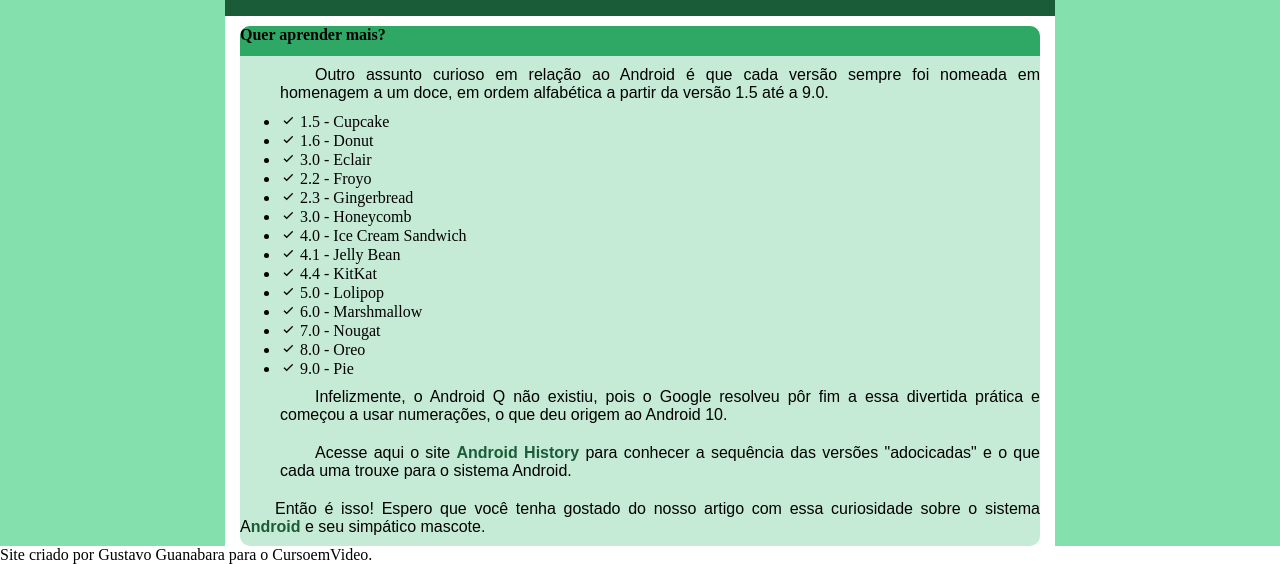
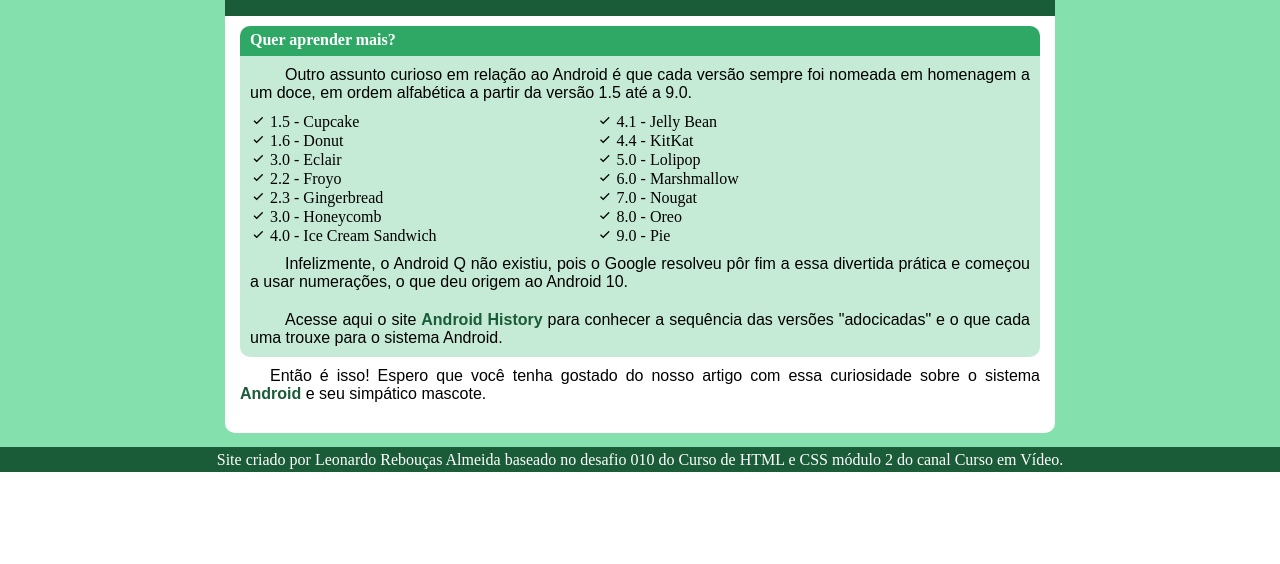
Before and after one commit to leoreboucas/desafio-curso-em-video, a plain HTML site: page index.html in a window 1280 px wide. Shown: the part 1909-2473 px from the top of the page. After the commit the page ends 2381 px from the top, so only its background shows below. Drawn offline with nearby package versions, Linux system fonts and the light colour scheme.

Commit message:
finalizado

```diff
--- a/index.html
+++ b/index.html
@@ -53,7 +53,8 @@
                 </div>
                 <div class='content-list'>
                     <p>Outro assunto curioso em relação ao Android é que cada versão sempre foi nomeada em homenagem a um doce, em ordem alfabética a partir da versão 1.5 até a 9.0.</p>
-                    <ul>
+                    <div class="ul-division">
+                        <ul class="first-list">
                             <li><i class='bx bx-check'></i> 1.5 - Cupcake</li>
                             <li><i class='bx bx-check'></i> 1.6 - Donut</li>
                             <li><i class='bx bx-check'></i> 3.0 - Eclair</li>
@@ -61,6 +62,8 @@
                             <li><i class='bx bx-check'></i> 2.3 - Gingerbread</li>
                             <li><i class='bx bx-check'></i> 3.0 - Honeycomb</li>
                             <li><i class='bx bx-check'></i> 4.0 - Ice Cream Sandwich</li>
+                        </ul>
+                        <ul>
                             <li><i class='bx bx-check'></i> 4.1 - Jelly Bean</li>
                             <li><i class='bx bx-check'></i> 4.4 - KitKat</li>
                             <li><i class='bx bx-check'></i> 5.0 - Lolipop</li>
@@ -69,15 +72,17 @@
                             <li><i class='bx bx-check'></i> 8.0 - Oreo</li>
                             <li><i class='bx bx-check'></i> 9.0 - Pie</li>
                         </ul>
+                    </div>
                     <p>Infelizmente, o Android Q não existiu, pois o Google resolveu pôr fim a essa divertida prática e começou a usar numerações, o que deu origem ao Android 10.</p>
                     <p>Acesse aqui o site <a href="">Android History</a> para conhecer a sequência das versões "adocicadas" e o que cada uma trouxe para o sistema Android.</p>
                 </div>
-                                <p>Então é isso! Espero que você tenha gostado do nosso artigo com essa curiosidade sobre o sistema A<a href="">ndroid</a> e seu simpático mascote.</p>
             </div>
+                                <p>Então é isso! Espero que você tenha gostado do nosso artigo com essa curiosidade sobre o sistema <a href="">Android</a> e seu simpático mascote.</p>
+
         </section>
+        <footer>
+            Site criado por Leonardo Rebouças Almeida baseado no desafio 010 do Curso de HTML e CSS módulo 2 do canal Curso em Vídeo.
+        </footer>
     </main>
-    <footer>
-        Site criado por Gustavo Guanabara para o CursoemVideo.
-    </footer>
 </body>
 </html>
--- a/style.css
+++ b/style.css
@@ -81,6 +81,9 @@ main {
 }
 #part5 {
     padding-top: 10px;
+    padding-bottom: 20px;
+    border-bottom-left-radius: 10px;
+    border-bottom-right-radius: 10px;
 }
 .extra {
     background-color: #c5ebd6;
@@ -91,10 +94,34 @@ main {
 }
 .subtitle {
     background-color: #2fa866;
+    color: #fff;
+    font-weight: 700;
+    padding-top: 5px;
+    padding-left: 10px;
     height: 30px;
     border-top-left-radius: 10px;
     border-top-right-radius: 10px;
 }
 .content-list {
-    padding-left: 40px;
+    padding: 0 10px;
 }
+.content-list ul li{
+    display: block;
+    list-style: none;
+}
+.ul-division {
+    display: flex;
+    margin-right: 70px;
+}
+.first-list {
+    margin-right: 160px;
+}
+footer {
+    display: flex;
+    align-items: center;
+    justify-content: center;
+    background-color: #1a5c38;
+    color: #fff;
+    height: 25px;
+    margin-top: 14px;
+}
```
Lines whose indentation alone changed are shown as unchanged.
